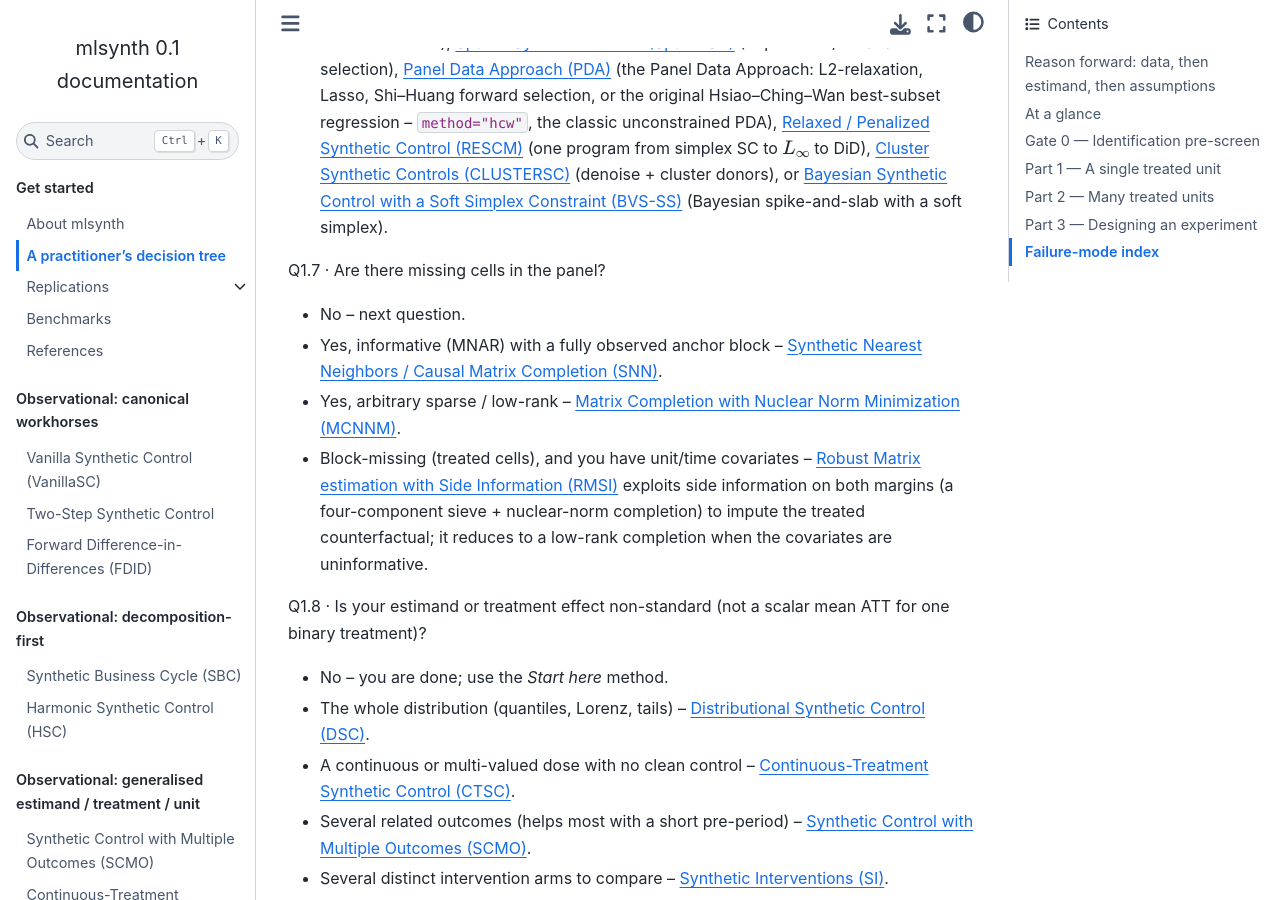
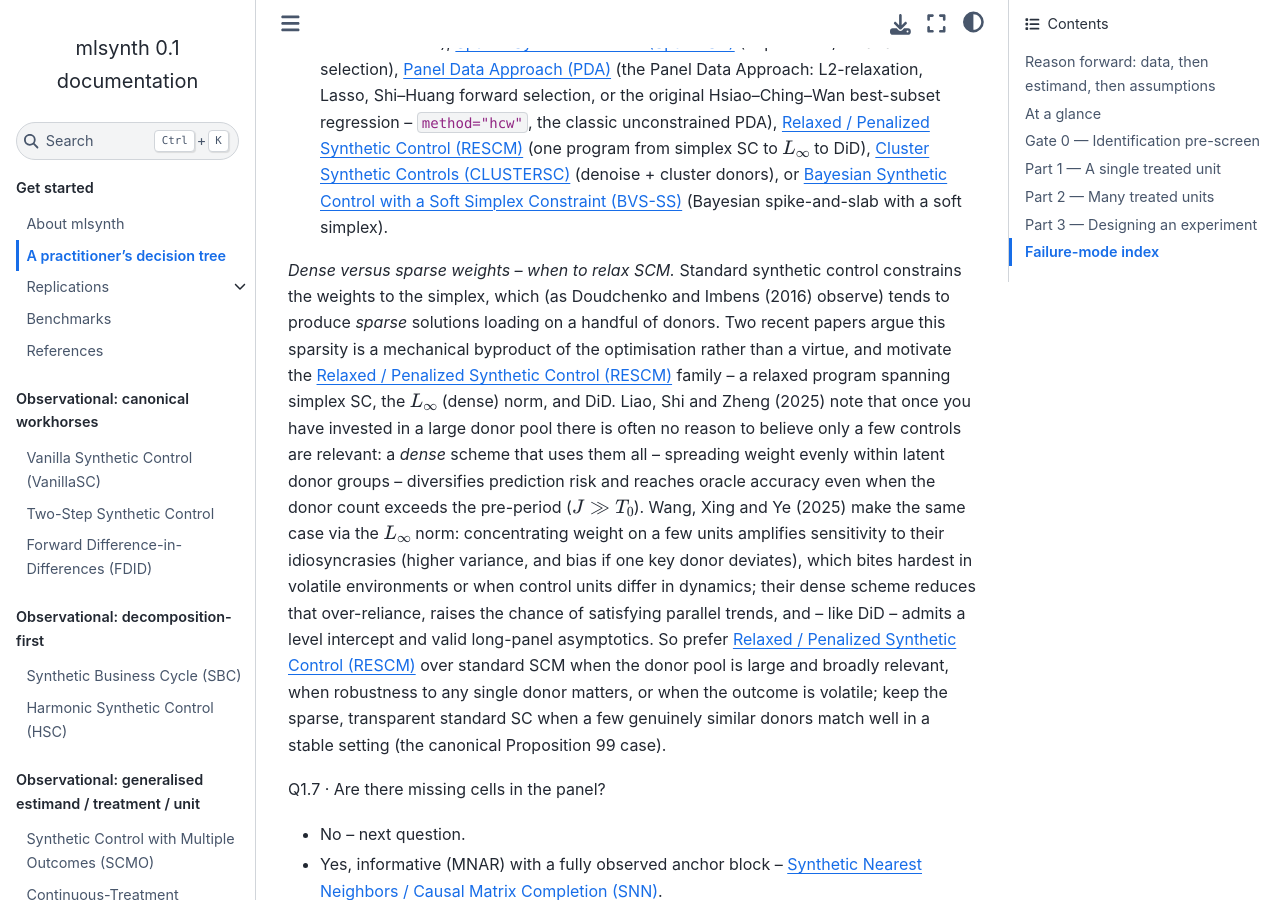
Before and after one commit to jgreathouse9/mlsynth, a Sphinx documentation site: the page built from docs/choose.rst, in a window 1280 px wide and 900 px high, scrolled down 5906 px. Built offline with Sphinx 7.4.7 and the Sphinx Book theme 1.1.4, drawn with Linux system fonts in a browser that asks for light colours.

Commit message:
docs(choose): note when to prefer the RESCM (relaxed/Linf) family over standard SCM
Add a "dense versus sparse weights" remark at the large-donor-pool gate (Q1.6),
grounded in the relaxed-SC authors. Standard SCM's simplex yields sparse weights
(a mechanical byproduct, per Doudchenko-Imbens). Liao, Shi & Zheng (2025,
SCM-relaxation): with a large donor pool there is often no reason to believe only
a few controls matter; dense weights use all of them, spread evenly within latent
donor groups, diversify prediction risk, and reach oracle accuracy when J >> T0.
Wang, Xing & Ye (2025, L-infinity SC): concentrating weight on a few units
amplifies variance and bias from their idiosyncrasies, worst in volatile settings;
the dense scheme reduces over-reliance, helps parallel trends, and admits a level
intercept plus long-panel inference. Prefer RESCM when the pool is large/broadly
relevant, robustness to any single donor matters, or the outcome is volatile;
keep sparse standard SC when a few similar donors match in a stable setting.

Co-Authored-By: Claude Opus 4.8 <noreply@anthropic.com>
Claude-Session: https://claude.ai/code/session_015nRd88pbMUETcrkKY1S6Hr

```diff
--- a/docs/choose.rst
+++ b/docs/choose.rst
@@ -260,6 +260,28 @@ the pre-period and predict the post-period worse.
   :math:`L_\infty` to DiD), :doc:`clustersc` (denoise + cluster donors), or
   :doc:`bvss` (Bayesian spike-and-slab with a soft simplex).
 
+*Dense versus sparse weights -- when to relax SCM.* Standard synthetic control
+constrains the weights to the simplex, which (as Doudchenko and Imbens (2016)
+observe) tends to produce *sparse* solutions loading on a handful of donors. Two
+recent papers argue this sparsity is a mechanical byproduct of the optimisation
+rather than a virtue, and motivate the :doc:`rescm` family -- a relaxed program
+spanning simplex SC, the :math:`L_\infty` (dense) norm, and DiD. Liao, Shi and
+Zheng (2025) note that once you have invested in a large donor pool there is
+often no reason to believe only a few controls are relevant: a *dense* scheme
+that uses them all -- spreading weight evenly within latent donor groups --
+diversifies prediction risk and reaches oracle accuracy even when the donor count
+exceeds the pre-period (:math:`J \gg T_0`). Wang, Xing and Ye (2025) make the same
+case via the :math:`L_\infty` norm: concentrating weight on a few units amplifies
+sensitivity to their idiosyncrasies (higher variance, and bias if one key donor
+deviates), which bites hardest in volatile environments or when control units
+differ in dynamics; their dense scheme reduces that over-reliance, raises the
+chance of satisfying parallel trends, and -- like DiD -- admits a level intercept
+and valid long-panel asymptotics. So prefer :doc:`rescm` over standard SCM when
+the donor pool is large and broadly relevant, when robustness to any single donor
+matters, or when the outcome is volatile; keep the sparse, transparent standard
+SC when a few genuinely similar donors match well in a stable setting (the
+canonical Proposition 99 case).
+
 Q1.7 · Are there missing cells in the panel?
 
 * No -- next question.
```
